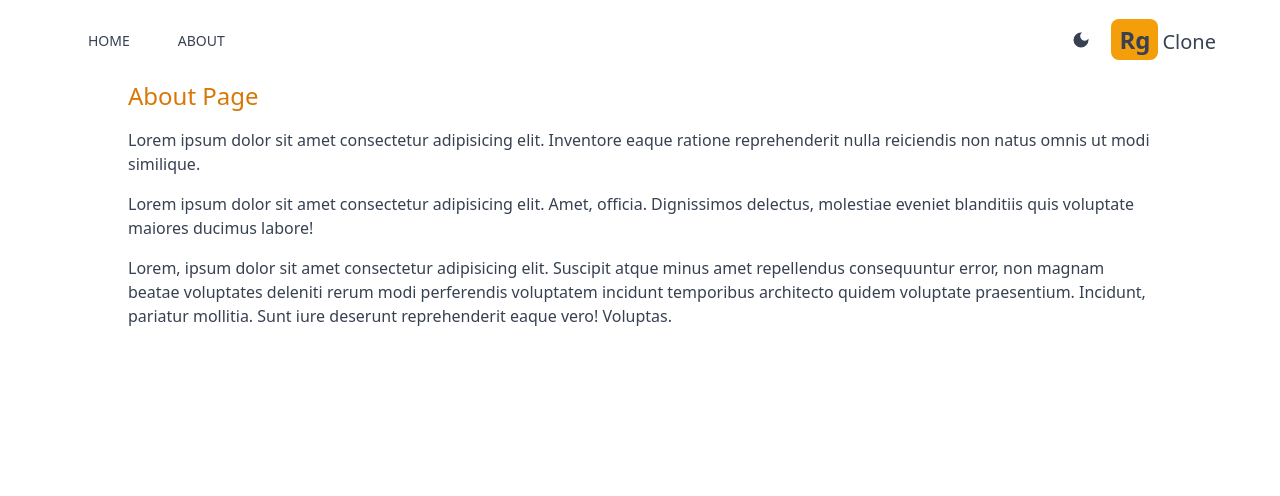
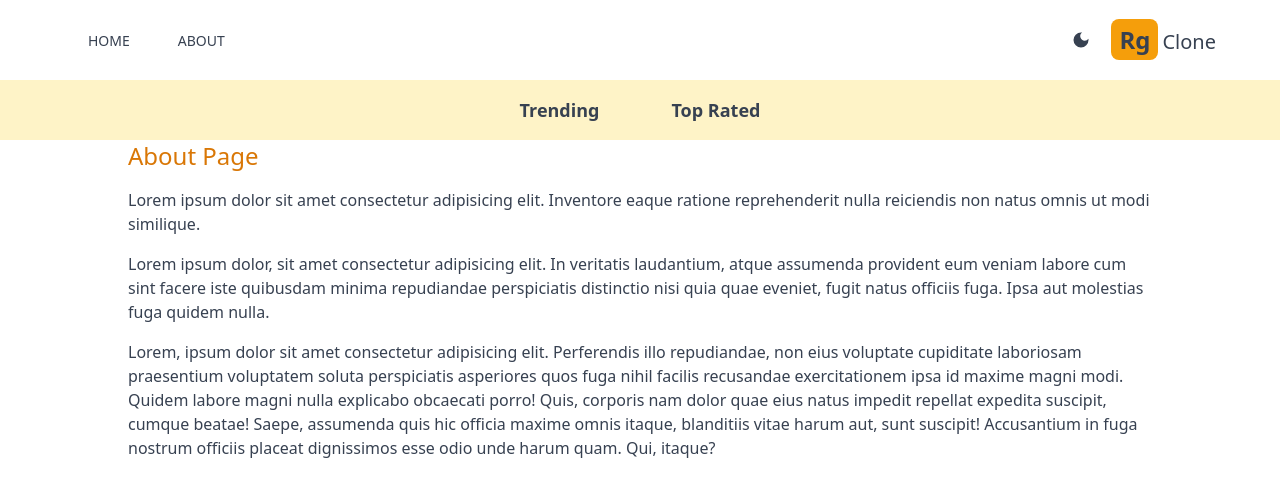
Before and after one commit to abdulrg01/Rg, a Next.js app: page /about in a window 1280 px wide. Shown: the top 496 px of the page. Built offline with nearby package versions, Linux system fonts and the light colour scheme.

Commit message:
create the navbar component

```diff
--- a/src/app/about/page.jsx
+++ b/src/app/about/page.jsx
@@ -2,7 +2,7 @@ import React from 'react'
 
 export default function page() {
   return (
-    <div className='max-w-6xl mx-10 lg:mx-32 space-y-4 lg:space-y-4'>
+    <div className='max-w-6xl mx-7 lg:mx-32 space-y-4'>
         <h1 className='text-2xl font-medium text-amber-600'>About Page</h1>
 
         <p>Lorem ipsum dolor sit amet consectetur adipisicing elit.
@@ -10,15 +10,17 @@ export default function page() {
             non natus omnis ut modi similique.
         </p>
 
-        <p>Lorem ipsum dolor sit amet consectetur adipisicing elit.
-            Amet, officia. Dignissimos delectus, molestiae eveniet
-            blanditiis quis voluptate maiores ducimus labore!
+        <p>Lorem ipsum dolor, sit amet consectetur adipisicing elit.
+          In veritatis laudantium, atque assumenda provident eum veniam
+          labore cum sint facere iste quibusdam minima repudiandae perspiciatis
+          distinctio nisi quia quae eveniet, fugit natus officiis fuga. Ipsa aut molestias fuga quidem nulla.
         </p>
 
         <p>Lorem, ipsum dolor sit amet consectetur adipisicing elit.
-            Suscipit atque minus amet repellendus consequuntur error,
-            non magnam beatae voluptates deleniti rerum modi perferendis
-            voluptatem incidunt temporibus architecto quidem voluptate praesentium. Incidunt, pariatur mollitia. Sunt iure deserunt reprehenderit eaque vero! Voluptas.
+          Perferendis illo repudiandae, non eius voluptate cupiditate laboriosam praesentium voluptatem soluta perspiciatis asperiores quos
+          fuga nihil facilis recusandae exercitationem ipsa id maxime magni modi. Quidem labore magni nulla explicabo
+          obcaecati porro! Quis, corporis nam dolor quae eius natus impedit repellat expedita suscipit, cumque beatae! Saepe, assumenda quis hic officia maxime omnis itaque,
+          blanditiis vitae harum aut, sunt suscipit! Accusantium in fuga nostrum officiis placeat dignissimos esse odio unde harum quam. Qui, itaque?
         </p>
     </div>
   )
--- a/src/app/layout.js
+++ b/src/app/layout.js
@@ -1,6 +1,7 @@
 import Header from "@/components/Header";
 import "./globals.css";
 import Providers from "./Providers";
+import Navbar from "@/components/Navbar";
 
 export const metadata = {
   title: 'Rg Next App',
@@ -16,6 +17,7 @@ export default function RootLayout({ children }) {
            <Header />
 
           {/* NAVBAR */}
+           <Navbar />
 
           {/* SEARCH BOX */}
           {children}
--- /dev/null
+++ b/src/components/Navbar.jsx
@@ -0,0 +1,11 @@
+import React from 'react'
+import NavbarItem from './NavbarItem'
+
+export default function Navbar() {
+  return (
+    <div className='flex justify-center items-center gap-14 dark:bg-gray-600 bg-amber-100 lg:text-lg p-4'>
+      <NavbarItem title="Trending" param="fetchTrending" />
+      <NavbarItem title="Top Rated" param="fetchTopRated" />
+    </div>
+  )
+}
--- /dev/null
+++ b/src/components/NavbarItem.jsx
@@ -0,0 +1,16 @@
+"use client"
+import Link from "next/link";
+import { useSearchParams } from "next/navigation";
+
+
+export default function NavbarItem({ title, param }) {
+  const searchParams = useSearchParams();
+  const genre = searchParams.get("genre")
+  return (
+    <div>
+       <Link className={`hover:text-amber-600 font-semibold p-2 ${genre && genre === param && "underline underline-offset-8 decoration-4 decoration-amber-500 rounded-lg"}`} href={`/?genre=${param}`}>
+         {title}
+       </Link>
+    </div>
+  )
+}
```
